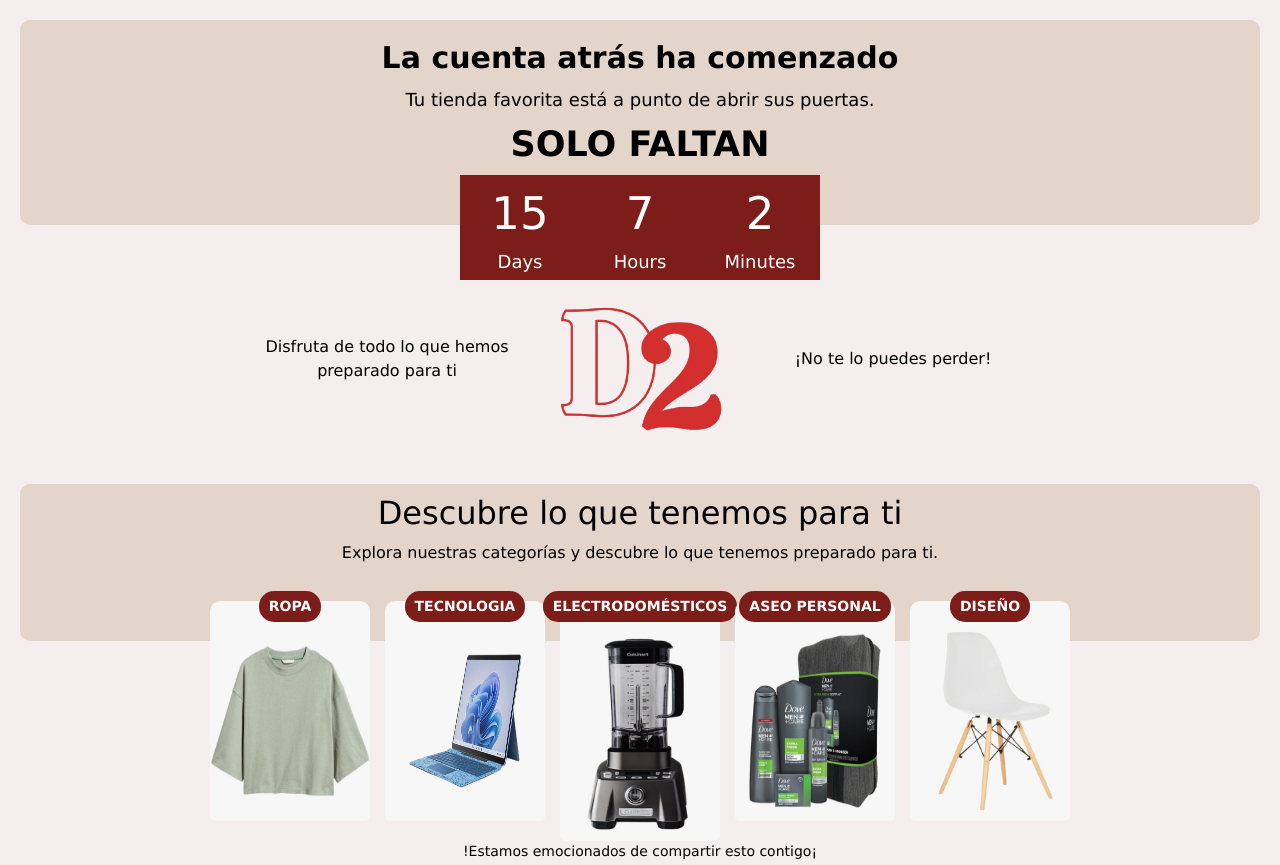
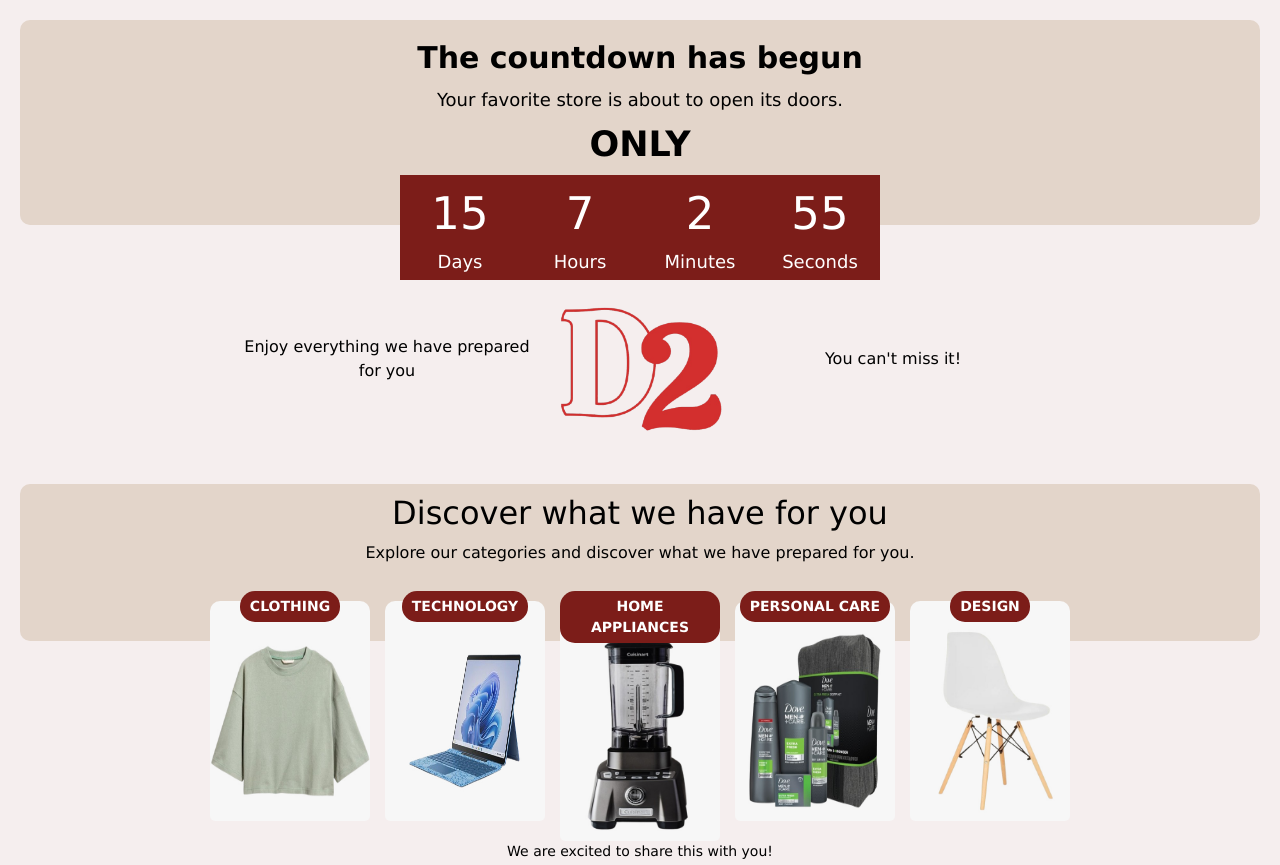
Before and after one commit to rcdflorez/D2-COMING-SOON, a plain HTML site: page index.html in a window 1280 px wide. Shown: the top 865 px of the page. Drawn offline with nearby package versions, Linux system fonts and the light colour scheme.

Commit message:
Add changes

```diff
--- a/index.html
+++ b/index.html
@@ -1,5 +1,5 @@
 <!DOCTYPE html>
-<html lang="es">
+<html lang="en">
 
 <head>
     <meta charset="UTF-8">
@@ -9,16 +9,16 @@
 
     <link rel="stylesheet" href="styles.css">
 
-    <title>Mockup Cuenta Atrás</title>
+    <title>Countdown Mockup</title>
 
 </head>
 
 <body>
 
     <div class="header">
-        <h1>La cuenta atrás ha comenzado</h1>
-        <p>Tu tienda favorita está a punto de abrir sus puertas.</p>
-        <h2>SOLO FALTAN</h2>
+        <h1>The countdown has begun</h1>
+        <p>Your favorite store is about to open its doors.</p>
+        <h2>ONLY</h2>
 
     </div>
 
@@ -28,53 +28,57 @@
             <span class="label">Days</span>
         </div>
         <div class="timer-box">
-            <span class="hours"id="hours">66</span>
+            <span class="hours" id="hours">66</span>
             <span class="label">Hours</span>
         </div>
         <div class="timer-box">
             <span class="minutes" id="minutes">66</span>
             <span class="label">Minutes</span>
         </div>
+        <div class="timer-box">
+            <span class="seconds" id="seconds">66</span>
+            <span class="label">Seconds</span>
+        </div>
     </div>
 
 
     <div id="medio" class="row">
-        <p class="col-3">Disfruta de todo lo que hemos preparado para ti</p>
-        <img class="col-2" src="logo.png" alt=" Logo de la tienda">
-        <p class="col-3">¡No te lo puedes perder!</p>
+        <p class="col-3">Enjoy everything we have prepared for you</p>
+        <img class="col-2" src="logo.png" alt="Store Logo">
+        <p class="col-3">You can't miss it!</p>
     </div>
 
 
     <div class="more">
-        <h2>Descubre lo que tenemos para ti</h2>
-    <p>Explora nuestras categorías y descubre lo que tenemos preparado para ti.</p>
+        <h2>Discover what we have for you</h2>
+        <p>Explore our categories and discover what we have prepared for you.</p>
     </div>
 
     <div class="category-container">
         <div class="category">
-            <span class="category-title">ROPA</span>
-            <img src="img/blusa.jpeg" alt="Ropa">
+            <span class="category-title">CLOTHING</span>
+            <img src="img/blusa.jpeg" alt="Clothing">
         </div>
         <div class="category highlighted">
-            <span class="category-title">TECNOLOGIA</span>
-            <img src="img/computador.jpeg"Tecnología">
+            <span class="category-title">TECHNOLOGY</span>
+            <img src="img/computador.jpeg" alt="Technology">
         </div>
         <div class="category">
-            <span class="category-title">ELECTRODOMÉSTICOS</span>
-            <img src="img/licuadora.jpeg" alt="Electrodomésticos">
+            <span class="category-title">HOME APPLIANCES</span>
+            <img src="img/licuadora.jpeg" alt="Home Appliances">
         </div>
         <div class="category">
-            <span class="category-title">ASEO PERSONAL</span>
-            <img src="img/aseo.jpeg" alt="Aseo Personal">
+            <span class="category-title">PERSONAL CARE</span>
+            <img src="img/aseo.jpeg" alt="Personal Care">
         </div>
         <div class="category">
-            <span class="category-title">DISEÑO</span>
-            <img src="img/silla.jpeg" alt="Diseño">
+            <span class="category-title">DESIGN</span>
+            <img src="img/silla.jpeg" alt="Design">
         </div>
     </div>
 
     <footer>
-        <p>!Estamos emocionados de compartir esto contigo¡</p>
+        <p>We are excited to share this with you!</p>
     </footer>
     <div class="footer">
         <p>Street 5 # 45 78</p>
--- a/index.js
+++ b/index.js
@@ -11,7 +11,7 @@ function startCountdown() {
         document.getElementById("days").textContent = Math.floor(difference / (1000 * 60 * 60 * 24));
         document.getElementById("hours").textContent = Math.floor((difference % (1000 * 60 * 60 * 24)) / (1000 * 60 * 60));
         document.getElementById("minutes").textContent = Math.floor((difference % (1000 * 60 * 60)) / (1000 * 60));
-        //document.getElementById("seconds").textContent = Math.floor((difference % (1000 * 60)) / 1000);
+        document.getElementById("seconds").textContent = Math.floor((difference % (1000 * 60)) / 1000);
     }
 
     setInterval(updateCountdown, 1000);
```
